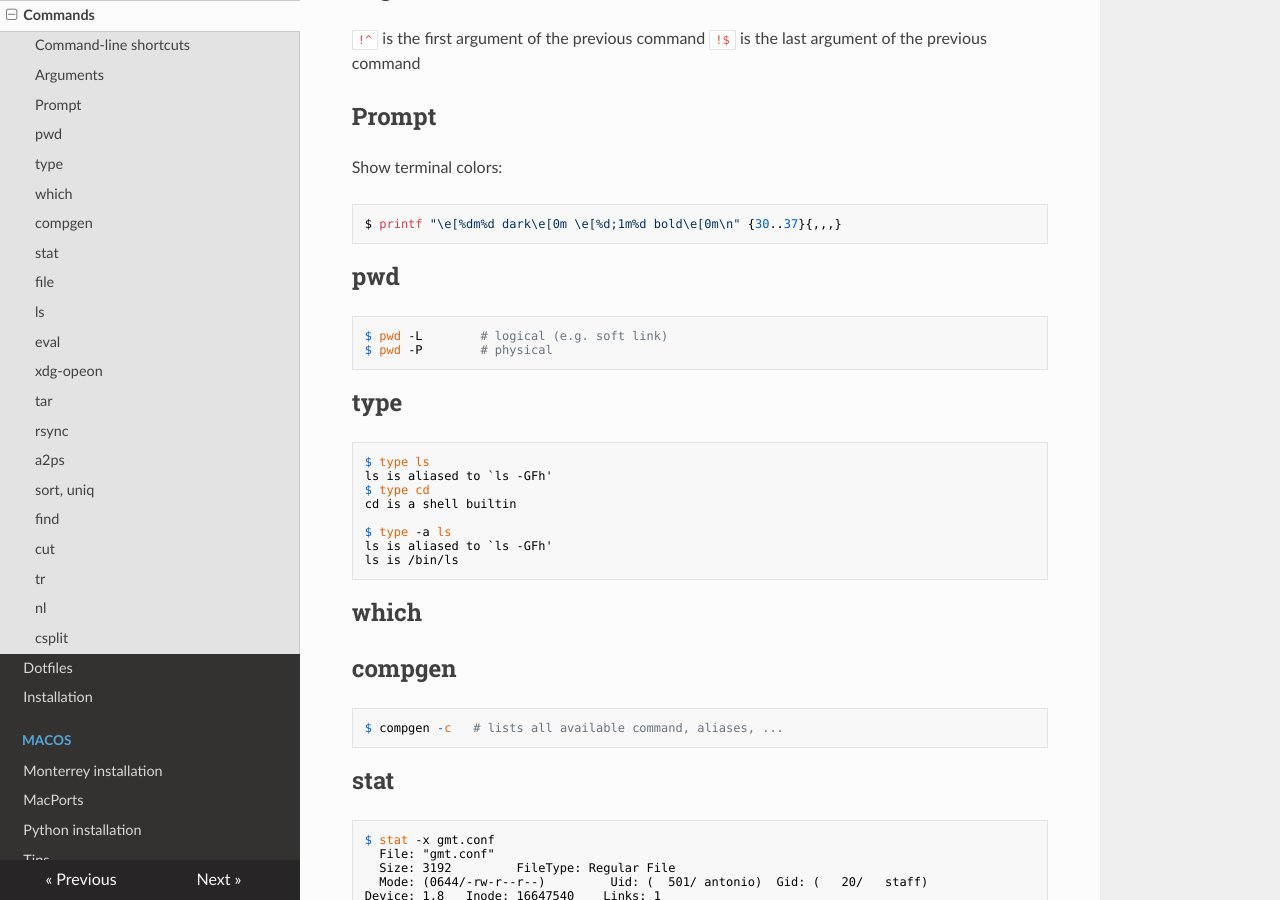
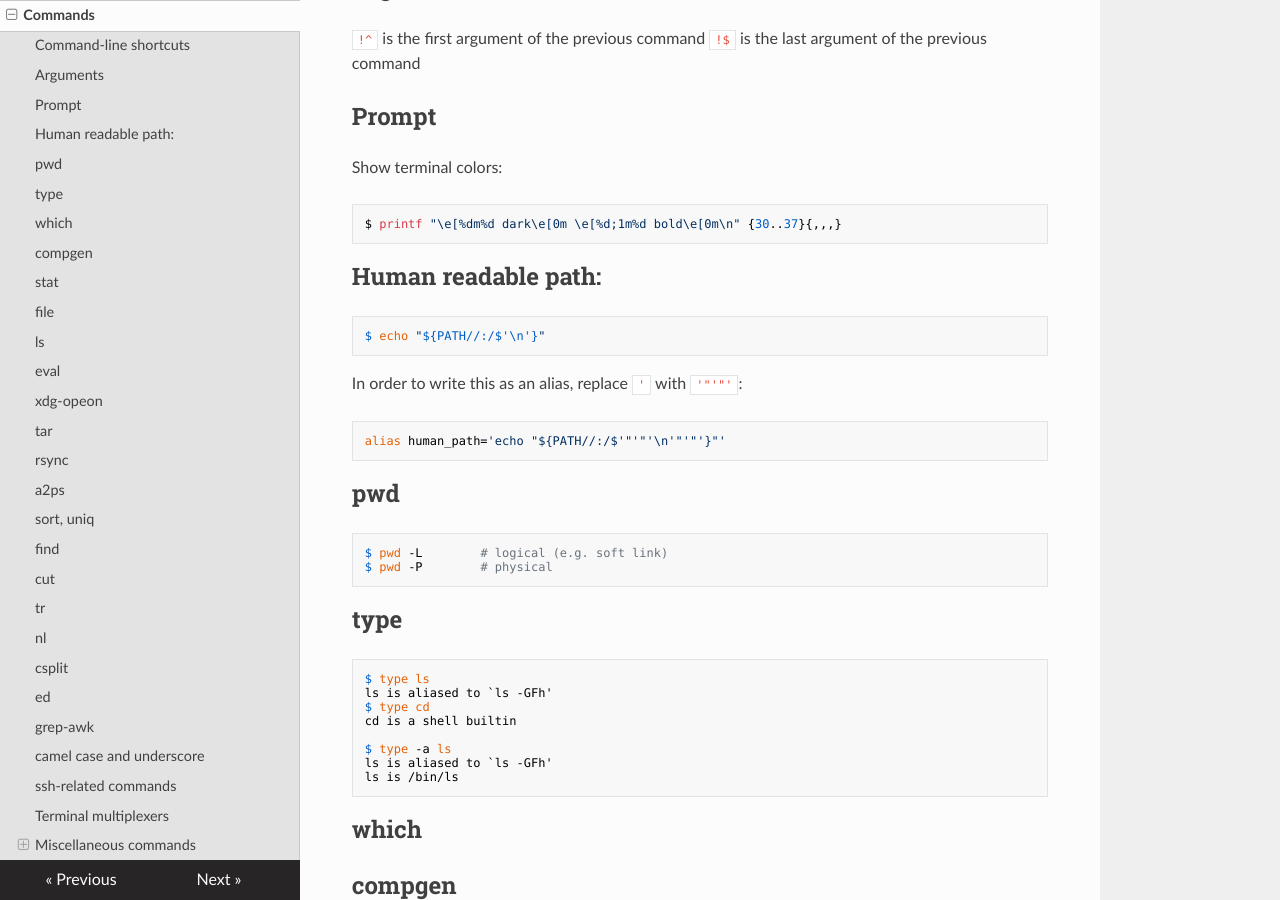
Before and after one commit to avillasenorh/Programming_Notes, an MkDocs documentation site: the page built from docs/unix/commands.md, in a window 1280 px wide and 900 px high, scrolled down 1425 px. Built offline with MkDocs 1.6.1, drawn with Linux system fonts in a browser that asks for light colours; nearby versions of some CDN libraries; formulas are drawn with MathJax 3; some of the changed text lies outside the part shown.

Commit message:
Fixed formatting error in commands.md

```diff
--- a/docs/unix/commands.md
+++ b/docs/unix/commands.md
@@ -62,6 +62,14 @@ open long and complicated Linux or Unix commands in a text editor. Press:
 Show terminal colors:
 
     $ printf "\e[%dm%d dark\e[0m \e[%d;1m%d bold\e[0m\n" {30..37}{,,,}
+
+## Human readable path:
+
+    $ echo "${PATH//:/$'\n'}"
+
+In order to write this as an alias, replace `'` with `'"'"'`:
+
+    alias human_path='echo "${PATH//:/$'"'"'\n'"'"'}"'
 
 ## pwd
 
```
Also changed, not shown: other parts of docs/unix/commands.md (+0 -8 lines).
